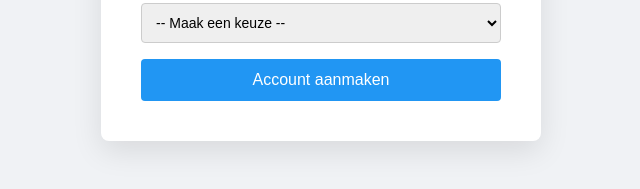
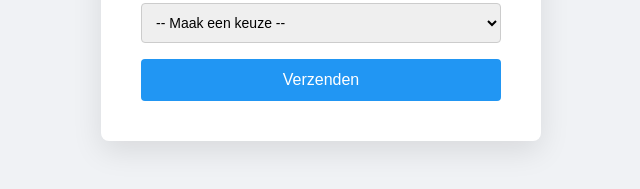
Before and after one commit to felixmarim1/Touchfix, a plain HTML site: page index.html in a window 1280 px wide. Shown: the part 433-622 px from the top of the page, 319-959 px from the left. Drawn offline with nearby package versions, Linux system fonts and the light colour scheme.

Commit message:
Update index.html

```diff
--- a/index.html
+++ b/index.html
@@ -117,7 +117,7 @@
       <!-- Optional: Success message redirect -->
       <input type="hidden" name="_next" value="https://jouwsite.nl/bedankt.html">
 
-      <button type="submit">Account aanmaken</button>
+      <button type="submit">Verzenden</button>
     </form>
   </div>
 
```
